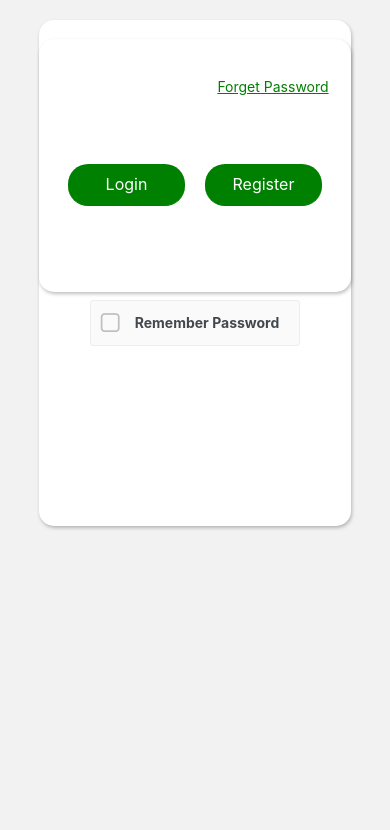
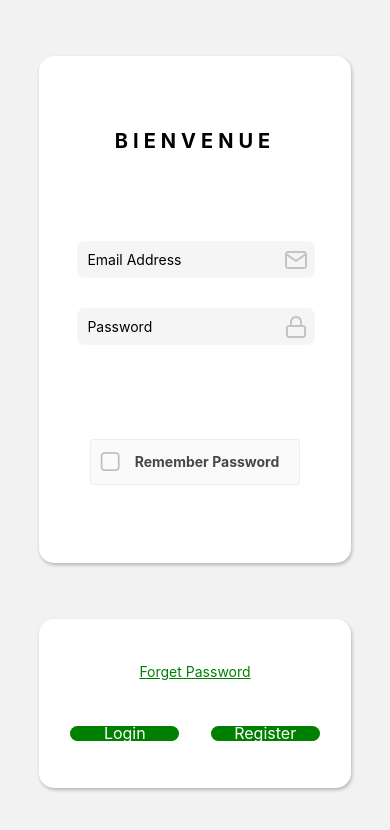
Before and after one commit to DevGardenTeam/DevGarden, a React Native app in the folder Sources/: screen /Login in a window 390 px wide. Shown: the top 830 px of the page. Built offline with nearby package versions, Linux system fonts and the light colour scheme.

Commit message:
Login page reglé

```diff
--- a/Sources/views/LoginScreen.tsx
+++ b/Sources/views/LoginScreen.tsx
@@ -1,5 +1,5 @@
 import React, { useState } from 'react';
-import { View, Image, StyleSheet, Dimensions, SafeAreaView, StatusBar, TextInput, Text, TouchableOpacity } from 'react-native';
+import { View, StyleSheet, SafeAreaView, Text, TouchableOpacity } from 'react-native';
 import { CheckBox } from 'react-native-elements';
 import TextInputComponent from '../components/text_input_component';
 
@@ -8,19 +8,12 @@ const LoginScreen: React.FC = () => {
   const [password, setPassword] = useState('');
   const [isChecked, setChecked] = useState(false);
 
-  const BigSquare = () => {
-    return <View style={styles.square1} />;
-  };
-  const SmallSquare = () => {
-    return <View style={styles.square2} />;
-  };
 
   return (
     <SafeAreaView style={styles.safeArea}>
-        <View style={styles.image}>
-          <BigSquare/>
-          <View style={styles.overlay}>
+          <View style={styles.square1}>
             <Text style={styles.title}>Bienvenue</Text>
+            <View style={styles.emailContainer}>
                 <TextInputComponent
                   placeholder="Email Address"
                   value={email}
@@ -34,6 +27,7 @@ const LoginScreen: React.FC = () => {
                   password = {true}
                   iconSource={require('../assets/IconLock.png')}
                 />
+              </View>
               <CheckBox
                   title='Remember Password'
                   checkedColor='green'
@@ -42,11 +36,8 @@ const LoginScreen: React.FC = () => {
                   >
                 </CheckBox>
           </View>
-        </View>
 
-        <View style={styles.image}>
-          <SmallSquare/>
-          <View style={styles.overlay}>
+          <View style={styles.square2}>
             <TouchableOpacity>
               <Text style={styles.forgotPasswordText}>Forget Password</Text>
             </TouchableOpacity>
@@ -59,53 +50,37 @@ const LoginScreen: React.FC = () => {
               </TouchableOpacity>
             </View>
         </View>
-        </View>
     </SafeAreaView>
   );
 };
 
-const WIDTH = Dimensions.get('window').width;
-const HEIGHT = Dimensions.get('window').height;
-const ISLANDSCAPE = WIDTH > HEIGHT;
+
 
 const styles = StyleSheet.create({
   title: {
-    fontSize: ISLANDSCAPE ? 30 : 20,
+    fontSize: 20,
     textTransform: 'uppercase',
     fontWeight: '700',
-    letterSpacing: 10,
-    marginBottom: ISLANDSCAPE ? '1%' : '20%',
+    letterSpacing: 5,
   },
 
-  emailInput: {
-    width: ISLANDSCAPE ? WIDTH * 0.6 : WIDTH * 0.4,
-    backgroundColor: '#F5F5F5',
-    borderRadius: 8,
-    elevation: 3,
+
+  safeArea: {
+    flex: 1,
+    alignItems: 'center',
+    flexDirection: 'column',
+    justifyContent: 'space-evenly',
   },
 
-  safeArea: {
-    paddingTop: StatusBar.currentHeight,
-  },
-
-  image: {
-    flex: ISLANDSCAPE ? 1 : 0,
-    resizeMode: 'contain',
+  emailContainer: {
+    width: '100%',
     alignItems: 'center',
-    marginTop: ISLANDSCAPE ? '7%' : '5%',
-  },
-
-  overlay: {
-    position: 'absolute',
-    top: ISLANDSCAPE ? WIDTH * 0.05 : WIDTH * 0.1,
-    left: 0,
-    right: 0,
-    alignItems: 'center',
+    justifyContent: 'space-evenly',
   },
 
   square1: {
-    width: ISLANDSCAPE ? WIDTH * 0.6 : WIDTH * 0.8,
-    height: ISLANDSCAPE ? HEIGHT * 0.4 : HEIGHT * 0.6,
+    width: '80%',
+    height: '60%',
     backgroundColor: 'white',
     borderRadius: 15,
     elevation: 5,
@@ -116,11 +91,14 @@ const styles = StyleSheet.create({
     },
     shadowOpacity: 0.25,
     shadowRadius: 3.84,
+    display: 'flex',
+    alignItems: 'center',
+    justifyContent: 'space-evenly',
   },
 
   square2: {
-    width: ISLANDSCAPE ? WIDTH * 0.6 : WIDTH * 0.8,
-    height: ISLANDSCAPE ? HEIGHT * 0.3 : HEIGHT * 0.3,
+    width: '80%',
+    height: '20%',
     backgroundColor: 'white',
     borderRadius: 15,
     elevation: 5,
@@ -131,33 +109,37 @@ const styles = StyleSheet.create({
     },
     shadowOpacity: 0.25,
     shadowRadius: 3.84,
+    justifyContent: 'space-evenly',
+    alignItems: 'center',
   },
 
   forgotPasswordText: {
     color: 'green',
-    fontSize: ISLANDSCAPE ? 16 : 14,
+    fontSize: 14,
     textDecorationLine: 'underline',
-    left: ISLANDSCAPE ? WIDTH * 0.15 : WIDTH * 0.2,
     },
 
   buttonContainer: {
     flexDirection: 'row',
-    marginTop: ISLANDSCAPE ? '5%' : '15%',
+    width: '100%',
+    justifyContent: 'space-evenly',
+    alignItems: 'center',
   },
+
   button: {
     borderBottomWidth: 1,
     borderBottomColor: 'green',
     backgroundColor: 'green',
-    width: ISLANDSCAPE ? WIDTH * 0.2 : WIDTH * 0.3,
-    height: HEIGHT * 0.05,
     borderRadius: 20,
     alignItems: 'center',
     justifyContent: 'center',
-    margin: 10,
+    width: '35%',
+    height: '75%',
+
   },
   buttonText: {
     color: 'white',
-    fontSize: ISLANDSCAPE ? 18 : 16,
+    fontSize: 16,
   },
 
 });
--- a/Sources/views/register_view.tsx
+++ b/Sources/views/register_view.tsx
@@ -44,7 +44,7 @@ const RegisterView: React.FC = () => {
 
         <View style={styles.square2}>
             <TouchableOpacity style={styles.button}>
-            <Text style={styles.buttonText}>Create Account</Text>
+              <Text style={styles.buttonText}>Create Account</Text>
             </TouchableOpacity>
         </View>
 
```
Lines whose indentation alone changed are shown as unchanged.
